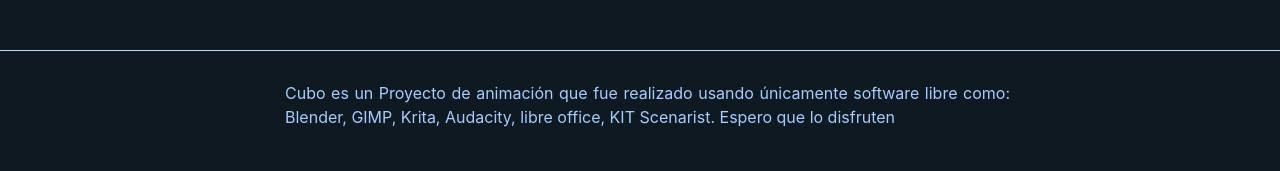
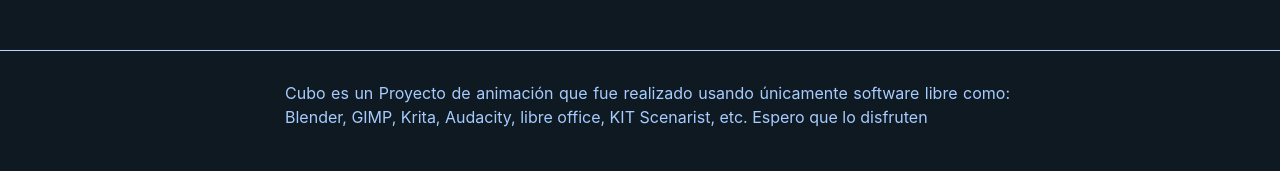
Before and after one commit to MetzaYaku/cubo, a Jekyll site: the page built from index.md, in a window 1280 px wide. Shown: the part 1290-1461 px from the top of the page. Built offline with Jekyll 4.4.1, drawn with Linux system fonts in a browser that asks for light colours.

Commit message:
Update _config.yml

```diff
--- a/_config.yml
+++ b/_config.yml
@@ -6,7 +6,7 @@
 # The `>` after `description:` means to ignore line-breaks until next key.
 # If you want to omit the line-break after the end of text, use `>-` instead.
 description: >
- Cubo es un Proyecto de animación que fue realizado usando únicamente software libre como: Blender, GIMP, Krita, Audacity, libre office, KIT Scenarist. Espero que lo disfruten
+ Cubo es un Proyecto de animación que fue realizado usando únicamente software libre como: Blender, GIMP, Krita, Audacity, libre office, KIT Scenarist, etc. Espero que lo disfruten
 
 # Build settings
 
```
